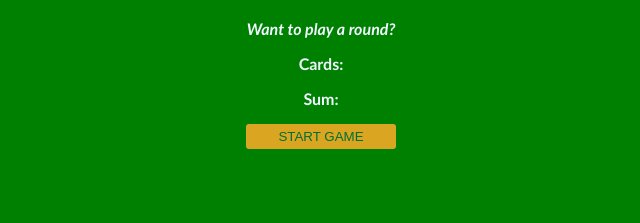
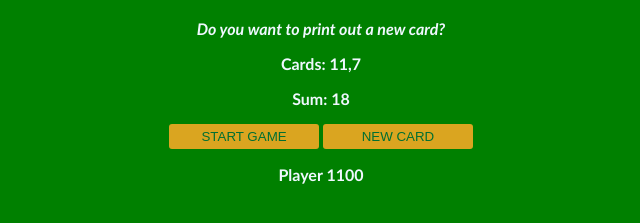
Before and after one commit to Crayons001/blackjack_game, a plain HTML site: page index.html in a window 1280 px wide. Both pictures are taken after a click on the button "START GAME". Shown: the part 63-286 px from the top of the page, without its empty margins (319-959 px from the left). Drawn offline with Linux system fonts and the light colour scheme.

Commit message:
Added player element and improved sum calculation

```diff
--- a/index.html
+++ b/index.html
@@ -5,11 +5,14 @@
         <link rel="stylesheet" href="styles.css">
     </head>
     <body>
-        <script src="index.js"></script>
+
         <h1>Blackjack</h1>
         <p id="message-el">Want to play a round?</p>
-        <p>Cards: </p>
-        <p>Sum: </p>
-        <button onclick="startGame()">START GAME</button>
+        <p id="cards-el">Cards: </p>
+        <p id="sum-el">Sum: </p>
+        <button id="start-btn" onclick="startGame()">START GAME</button>
+        <button onclick="newCard()">NEW CARD</button>
+        <p id="player-el"></p>
+        <script src="index.js"></script>
     </body>
 </html>
--- a/index.js
+++ b/index.js
@@ -1,17 +1,42 @@
-let firstCard = 6
-let secondCard = 15
+
 let isWinner = false
 let isAlive = true
+let cardsArray = []
+let sum = 0
+let message = ""
+let messageEl = document.getElementById("message-el")
+let sumEl = document.querySelector("#sum-el")
+let cardsEl = document.querySelector("#cards-el")
+let playerEl = document.getElementById("player-el")
+let player = {
+    playerName: "Player 1",
+    chips: 100
+}
 
-let sum = firstCard + secondCard
-let message = ""
+function renderPlayer()
+{
+    playerEl.textContent = player.playerName
+    playerEl.textContent += player.chips
+}
 
 function startGame()
 {
+    isAlive = true
+    let firstCard = randomCard()
+    let secondCard = randomCard()
+    cardsArray = [firstCard, secondCard]
+    sum = firstCard + secondCard
+    playGame()
+}
+
+function playGame()
+{
+    renderPlayer()
+    cardsEl.textContent = "Cards: " + cardsArray
+    sumEl.textContent = "Sum: " + sum
     if (sum <= 20)
     {
         message = "Do you want to print out a new card?"
-        console.log(message)
     }
     else if (sum === 21)
     {
@@ -24,5 +49,32 @@ function startGame()
         isAlive = false
     }
 
-    console.log(message)
+    messageEl.textContent = message
+    //console.log(message)
 }
+
+function newCard()
+{
+    if(isAlive && !isWinner)
+    {
+        console.log("New card clicked!")
+        card = randomCard()
+        cardsArray.push(card)
+        sum += card
+        playGame()
+    }
+}
+
+function randomCard()
+{
+    let randomNumber = Math.floor(Math.random()*13) + 1
+    if (randomNumber>10)
+    {
+        randomNumber = 10
+    }
+    else if (randomNumber === 1)
+    {
+        randomNumber = 11
+    }
+    return randomNumber
+}
```
